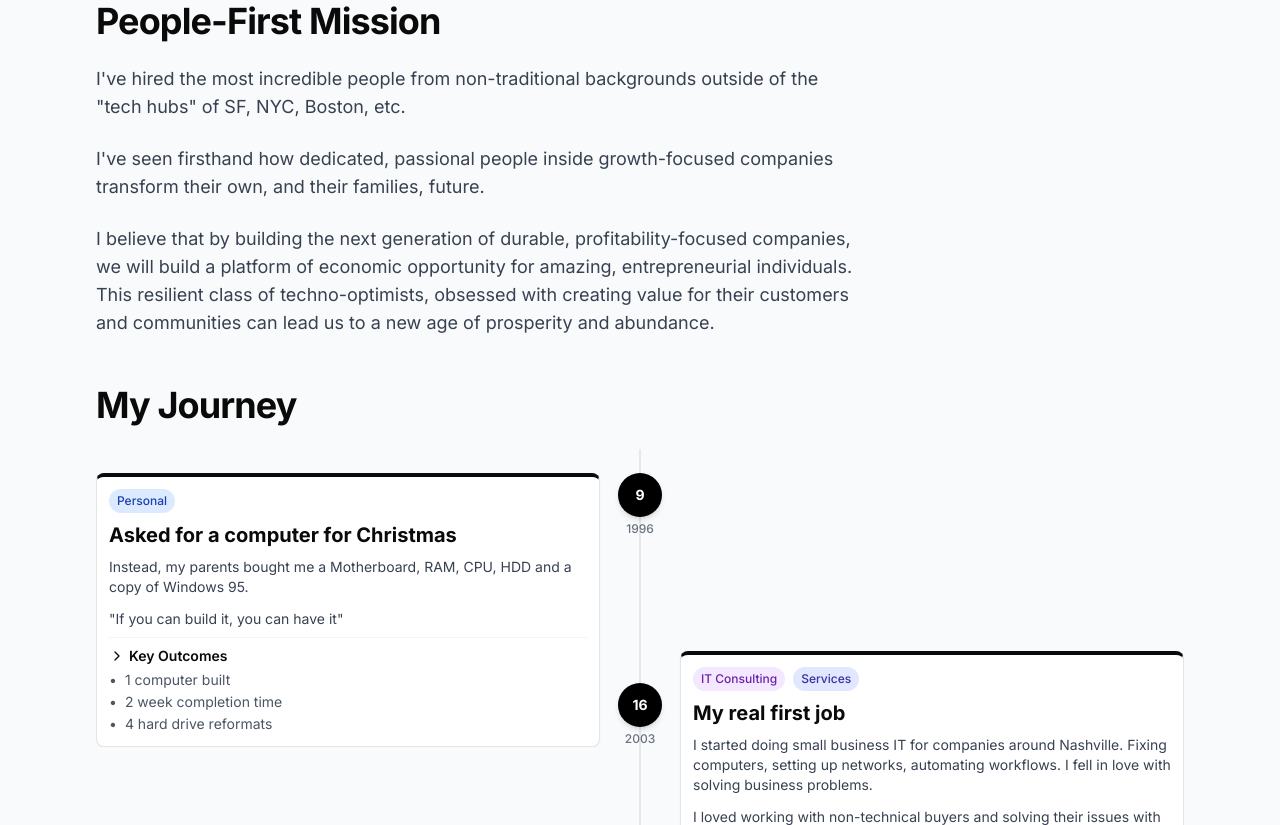
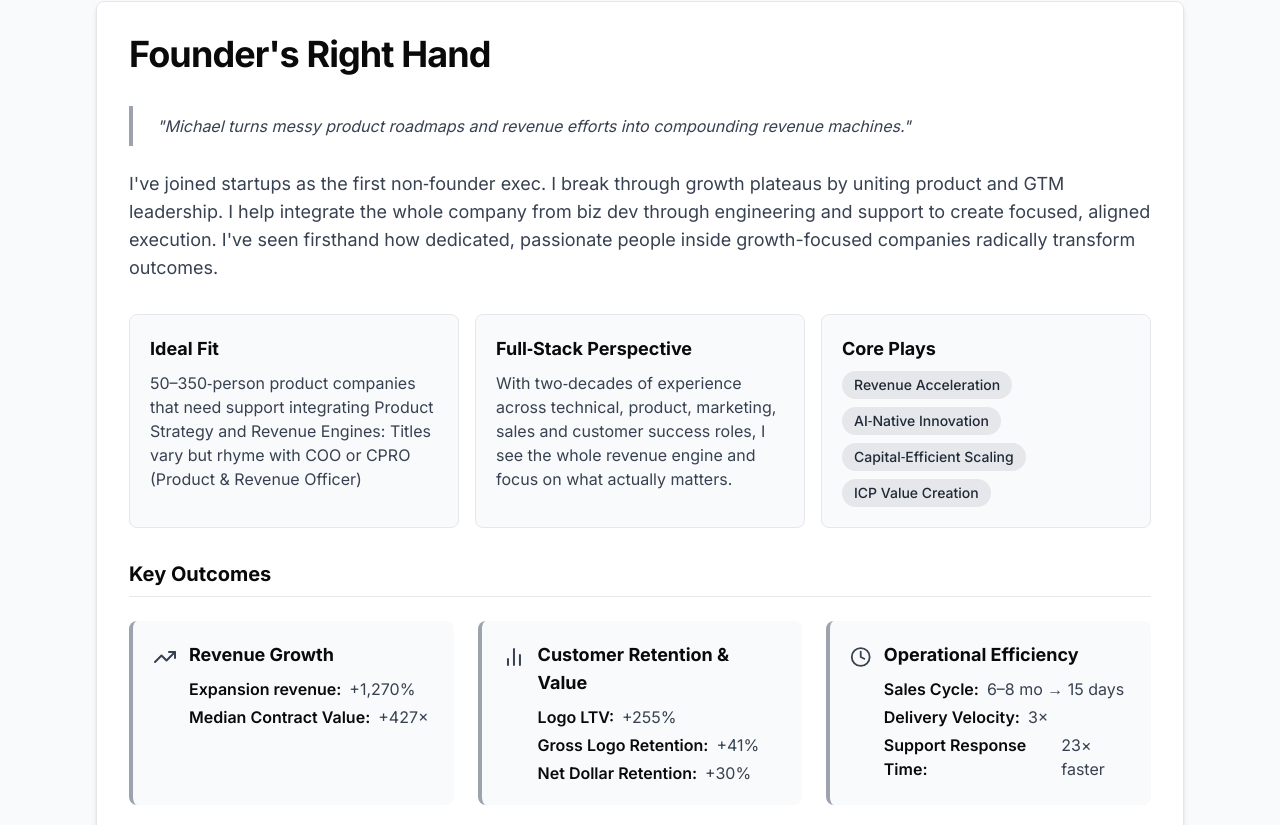
Before and after one commit to mcavopol/mc-personal-site, a Next.js app: page / in a window 1280 px wide. Shown: the part 895-1720 px from the top of the page. Built offline with nearby package versions, Linux system fonts and the light colour scheme.

Commit message:
refactor: refine "Founder's Right Hand" section
Update color scheme, adjust pull quote size, full-width narrative and outcomes

Co-authored-by: Michael Cavopol <6144270+mcavopol@users.noreply.github.com>

```diff
--- a/components/about-section.tsx
+++ b/components/about-section.tsx
@@ -1,9 +1,10 @@
 "use client"
 
 import type React from "react"
+import { ChevronRight } from "lucide-react" // Import ChevronRight here
 
 import { Card, CardContent } from "@/components/ui/card"
-import { ArrowRight, ChevronRight } from "lucide-react"
+import { ArrowRight, TrendingUp, BarChart2, Clock } from "lucide-react"
 import { useState, useEffect } from "react"
 
 export default function AboutSection() {
@@ -18,23 +19,133 @@ export default function AboutSection() {
     <section id="about" className="section-padding bg-gray-50 dark:bg-gray-950">
       <div className="container-padding mx-auto max-w-6xl">
         <div className="space-y-12">
-          {/* Why I Do This */}
-          <div className="space-y-6">
-            <h2 className="text-3xl md:text-4xl font-bold tracking-tight">People-First Mission</h2>
-            <p className="text-lg text-gray-700 dark:text-gray-300 max-w-3xl">
-              I've hired the most incredible people from non-traditional backgrounds outside of the "tech hubs" of SF,
-              NYC, Boston, etc.
-            </p>
-            <p className="text-lg text-gray-700 dark:text-gray-300 max-w-3xl">
-              I've seen firsthand how dedicated, passional people inside growth-focused companies transform their own,
-              and their families, future.
-            </p>
-            <p className="text-lg text-gray-700 dark:text-gray-300 max-w-3xl">
-              I believe that by building the next generation of durable, profitability-focused companies, we will build
-              a platform of economic opportunity for amazing, entrepreneurial individuals. This resilient class of
-              techno-optimists, obsessed with creating value for their customers and communities can lead us to a new
-              age of prosperity and abundance.
-            </p>
+          {/* Founder's Right Hand */}
+          <div className="bg-white dark:bg-gray-900 rounded-lg shadow-md overflow-hidden border border-gray-200 dark:border-gray-800">
+            <div className="p-6 md:p-8">
+              <h2 className="text-3xl md:text-4xl font-bold tracking-tight mb-8">Founder's Right Hand</h2>
+
+              <div className="mb-6 border-l-4 border-gray-400 dark:border-gray-600 pl-6 py-2">
+                <p className="text-gray-700 dark:text-gray-300 italic">
+                  "Michael turns messy product roadmaps and revenue efforts into compounding revenue machines."
+                </p>
+              </div>
+
+              <div className="mb-8">
+                <p className="text-lg text-gray-700 dark:text-gray-300">
+                  I've joined startups as the first non‑founder exec. I break through growth plateaus by uniting product
+                  and GTM leadership. I help integrate the whole company from biz dev through engineering and support to
+                  create focused, aligned execution. I've seen firsthand how dedicated, passionate people inside
+                  growth-focused companies radically transform outcomes.
+                </p>
+              </div>
+
+              <div className="grid grid-cols-1 md:grid-cols-3 gap-4 mb-8">
+                <div className="bg-gray-50 dark:bg-gray-800 p-5 rounded-lg border border-gray-200 dark:border-gray-700">
+                  <h3 className="text-lg font-bold mb-2">Ideal Fit</h3>
+                  <p className="text-gray-700 dark:text-gray-300">
+                    50–350‑person product companies that need support integrating Product Strategy and Revenue Engines:
+                    Titles vary but rhyme with COO or CPRO (Product & Revenue Officer)
+                  </p>
+                </div>
+
+                <div className="bg-gray-50 dark:bg-gray-800 p-5 rounded-lg border border-gray-200 dark:border-gray-700">
+                  <h3 className="text-lg font-bold mb-2">Full‑Stack Perspective</h3>
+                  <p className="text-gray-700 dark:text-gray-300">
+                    With two‑decades of experience across technical, product, marketing, sales and customer success
+                    roles, I see the whole revenue engine and focus on what actually matters.
+                  </p>
+                </div>
+
+                <div className="bg-gray-50 dark:bg-gray-800 p-5 rounded-lg border border-gray-200 dark:border-gray-700">
+                  <h3 className="text-lg font-bold mb-2">Core Plays</h3>
+                  <div className="flex flex-wrap gap-2">
+                    <span className="inline-block px-3 py-1 bg-gray-200 dark:bg-gray-700 text-gray-800 dark:text-gray-200 rounded-full text-sm font-medium">
+                      Revenue Acceleration
+                    </span>
+                    <span className="inline-block px-3 py-1 bg-gray-200 dark:bg-gray-700 text-gray-800 dark:text-gray-200 rounded-full text-sm font-medium">
+                      AI‑Native Innovation
+                    </span>
+                    <span className="inline-block px-3 py-1 bg-gray-200 dark:bg-gray-700 text-gray-800 dark:text-gray-200 rounded-full text-sm font-medium">
+                      Capital‑Efficient Scaling
+                    </span>
+                    <span className="inline-block px-3 py-1 bg-gray-200 dark:bg-gray-700 text-gray-800 dark:text-gray-200 rounded-full text-sm font-medium">
+                      ICP Value Creation
+                    </span>
+                  </div>
+                </div>
+              </div>
+
+              <div className="space-y-6">
+                <h3 className="text-xl font-bold border-b border-gray-200 dark:border-gray-700 pb-2">Key Outcomes</h3>
+
+                <div className="grid grid-cols-1 md:grid-cols-3 gap-6">
+                  <div className="bg-gray-50 dark:bg-gray-800 p-5 rounded-lg border-l-4 border-gray-400 dark:border-gray-600">
+                    <div className="flex items-start">
+                      <TrendingUp className="h-6 w-6 mr-3 mt-1 text-gray-700 dark:text-gray-300" />
+                      <div>
+                        <h4 className="font-bold text-lg mb-2">Revenue Growth</h4>
+                        <ul className="space-y-1">
+                          <li className="flex items-baseline">
+                            <span className="font-semibold mr-2">Expansion revenue:</span>
+                            <span className="text-gray-700 dark:text-gray-300">+1,270%</span>
+                          </li>
+                          <li className="flex items-baseline">
+                            <span className="font-semibold mr-2">Median Contract Value:</span>
+                            <span className="text-gray-700 dark:text-gray-300">+427×</span>
+                          </li>
+                        </ul>
+                      </div>
+                    </div>
+                  </div>
+
+                  <div className="bg-gray-50 dark:bg-gray-800 p-5 rounded-lg border-l-4 border-gray-400 dark:border-gray-600">
+                    <div className="flex items-start">
+                      <BarChart2 className="h-6 w-6 mr-3 mt-1 text-gray-700 dark:text-gray-300" />
+                      <div>
+                        <h4 className="font-bold text-lg mb-2">Customer Retention & Value</h4>
+                        <ul className="space-y-1">
+                          <li className="flex items-baseline">
+                            <span className="font-semibold mr-2">Logo LTV:</span>
+                            <span className="text-gray-700 dark:text-gray-300">+255%</span>
+                          </li>
+                          <li className="flex items-baseline">
+                            <span className="font-semibold mr-2">Gross Logo Retention:</span>
+                            <span className="text-gray-700 dark:text-gray-300">+41%</span>
+                          </li>
+                          <li className="flex items-baseline">
+                            <span className="font-semibold mr-2">Net Dollar Retention:</span>
+                            <span className="text-gray-700 dark:text-gray-300">+30%</span>
+                          </li>
+                        </ul>
+                      </div>
+                    </div>
+                  </div>
+
+                  <div className="bg-gray-50 dark:bg-gray-800 p-5 rounded-lg border-l-4 border-gray-400 dark:border-gray-600">
+                    <div className="flex items-start">
+                      <Clock className="h-6 w-6 mr-3 mt-1 text-gray-700 dark:text-gray-300" />
+                      <div>
+                        <h4 className="font-bold text-lg mb-2">Operational Efficiency</h4>
+                        <ul className="space-y-1">
+                          <li className="flex items-baseline">
+                            <span className="font-semibold mr-2">Sales Cycle:</span>
+                            <span className="text-gray-700 dark:text-gray-300">6–8 mo → 15 days</span>
+                          </li>
+                          <li className="flex items-baseline">
+                            <span className="font-semibold mr-2">Delivery Velocity:</span>
+                            <span className="text-gray-700 dark:text-gray-300">3×</span>
+                          </li>
+                          <li className="flex items-baseline">
+                            <span className="font-semibold mr-2">Support Response Time:</span>
+                            <span className="text-gray-700 dark:text-gray-300">23× faster</span>
+                          </li>
+                        </ul>
+                      </div>
+                    </div>
+                  </div>
+                </div>
+              </div>
+            </div>
           </div>
 
           {/* Career Timeline */}
@@ -43,7 +154,7 @@ export default function AboutSection() {
 
             <div className="relative mt-10 md:pb-12 overflow-hidden">
               {/* Central timeline line */}
-              <div className="absolute left-[22px] md:left-1/2 top-0 bottom-0 w-0.5 bg-gray-200 dark:bg-gray-800 transform md:-translate-x-1/2"></div>
+              <div className="absolute left-[22px] md:left-1/2 top-0 bottom-0 w-0.5 bg-gray-200 dark:bg-gray-800 transform md:-translate-x-1/2 z-30"></div>
 
               <div className="space-y-6 md:-space-y-12">
                 <TimelineCard
--- a/components/hero-section.tsx
+++ b/components/hero-section.tsx
@@ -13,7 +13,8 @@ export default function HeroSection() {
             <span className="text-black dark:text-white">Hi, I'm Michael</span>
           </h1>
           <p className="text-lg md:text-xl text-gray-700 dark:text-gray-300 max-w-xl">
-            My unique background integrates technical fluency with revenue strategy unifying product vision, go‑to‑market execution, and data‑driven operations to build capital‑efficient product companies.
+            My unique background integrates product <strong>vision</strong>, go‑to‑market <strong>execution</strong>,
+            and data‑driven <strong>operations</strong> to build capital‑efficient product companies.
           </p>
           <div className="flex flex-wrap gap-4">
             <Button asChild size="lg">
```
